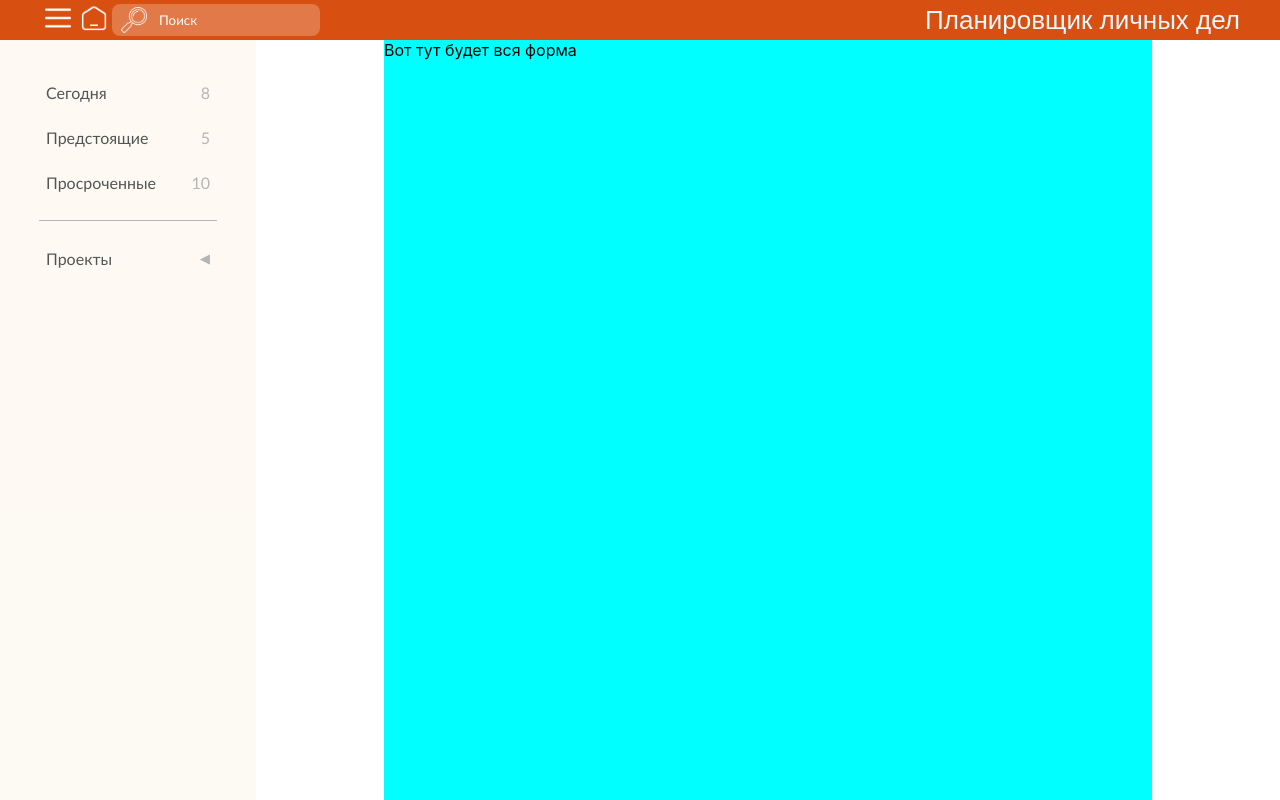
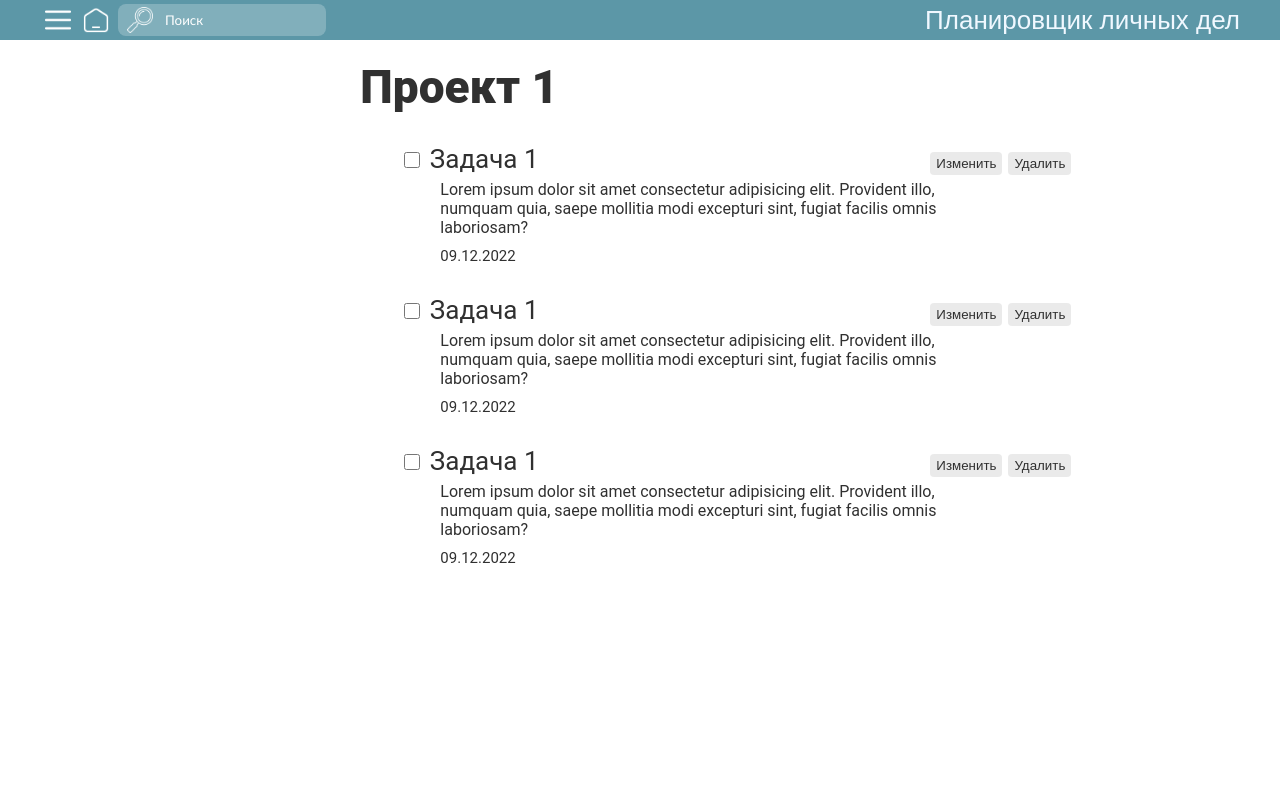
Before and after one commit to ZakirovRifkat/FrontSchedule, a React (Create React App) app: page / in a window 1280 px wide. Built offline with nearby package versions, Linux system fonts and the light colour scheme.

Commit message:
add animation + form

```diff
--- a/src/App.tsx
+++ b/src/App.tsx
@@ -1,12 +1,17 @@
 import "./App.css"
 import Header from "./components/header/Header"
 import Main from "./components/main/Main"
+import { useState } from "react"
 
-const App = () => {
+function App() {
+    let [menuMode, setMenuMode] = useState(false)
+    const editBurger = () => {
+        setMenuMode(!menuMode)
+    }
     return (
         <div className="body">
-            <Header />
-            <Main />
+            <Header setMenuMode={editBurger} />
+            <Main menuMode={menuMode} />
         </div>
     )
 }
--- a/src/components/content/Content.module.css
+++ b/src/components/content/Content.module.css
@@ -5,7 +5,57 @@
     width: 100%;
 }
 
-.tasks {
+.form {
     width: 75%;
-    background-color: aqua;
 }
+.title {
+    color: rgb(48, 48, 48);
+    font-family: Roboto, sans-serif;
+    font-weight: 800;
+    font-size: 46px;
+    margin: 20px 0 15px 30px;
+}
+.task {
+    display: flex;
+    justify-content: space-between;
+    margin: 20px 70px 0 70px;
+    color: rgb(48, 48, 48);
+    font-family: Roboto, sans-serif;
+    font-size: 26px;
+}
+.check {
+    outline: none;
+    height: 16px;
+    width: 16px;
+    background-color: #fff;
+    border: 1px solid #333;
+    border-radius: 3pxrgb (138, 31, 31);
+}
+.subtask {
+    margin: 5px 200px 0 110px;
+    font-family: Roboto, sans-serif;
+    color: rgb(48, 48, 48);
+    font-size: 16px;
+}
+.taskMargin {
+    margin: 30px 0;
+}
+.date {
+    margin: 10px 200px 0 110px;
+    font-family: Roboto, sans-serif;
+    color: rgb(48, 48, 48);
+    font-size: 15px;
+}
+.button {
+    margin: 0 3px;
+    outline: none;
+    border: none;
+    border-radius: 4px;
+    padding: 4px 6px;
+    background-color: rgba(144, 145, 145, 0.193);
+    color: rgb(48, 48, 48);
+}
+.button:hover {
+    background-color: rgba(144, 145, 145, 0.5);
+    transition: 0.2s;
+}
--- a/src/components/content/Content.tsx
+++ b/src/components/content/Content.tsx
@@ -3,7 +3,63 @@ import style from "./Content.module.css"
 const Content = () => {
     return (
         <div className={style.mainContent}>
-            <div className={style.tasks}>Вот тут будет вся форма</div>
+            <div className={style.form}>
+                <div className={style.title}>Проект 1</div>
+                <div className={style.taskMargin}>
+                    <div className={style.task}>
+                        <div>
+                            <input className={style.check} type={"checkbox"} />{" "}
+                            <span>Задача 1</span>
+                        </div>
+                        <div>
+                            <button className={style.button}>Изменить</button>
+                            <button className={style.button}>Удалить</button>
+                        </div>
+                    </div>
+                    <div className={style.subtask}>
+                        Lorem ipsum dolor sit amet consectetur adipisicing elit.
+                        Provident illo, numquam quia, saepe mollitia modi
+                        excepturi sint, fugiat facilis omnis laboriosam?
+                    </div>
+                    <div className={style.date}>09.12.2022</div>
+                </div>
+                <div className={style.taskMargin}>
+                    <div className={style.task}>
+                        <div>
+                            <input className={style.check} type={"checkbox"} />{" "}
+                            <span>Задача 1</span>
+                        </div>
+                        <div>
+                            <button className={style.button}>Изменить</button>
+                            <button className={style.button}>Удалить</button>
+                        </div>
+                    </div>
+                    <div className={style.subtask}>
+                        Lorem ipsum dolor sit amet consectetur adipisicing elit.
+                        Provident illo, numquam quia, saepe mollitia modi
+                        excepturi sint, fugiat facilis omnis laboriosam?
+                    </div>
+                    <div className={style.date}>09.12.2022</div>
+                </div>
+                <div className={style.taskMargin}>
+                    <div className={style.task}>
+                        <div>
+                            <input className={style.check} type={"checkbox"} />{" "}
+                            <span>Задача 1</span>
+                        </div>
+                        <div>
+                            <button className={style.button}>Изменить</button>
+                            <button className={style.button}>Удалить</button>
+                        </div>
+                    </div>
+                    <div className={style.subtask}>
+                        Lorem ipsum dolor sit amet consectetur adipisicing elit.
+                        Provident illo, numquam quia, saepe mollitia modi
+                        excepturi sint, fugiat facilis omnis laboriosam?
+                    </div>
+                    <div className={style.date}>09.12.2022</div>
+                </div>
+            </div>
         </div>
     )
 }
--- a/src/components/header/Header.module.css
+++ b/src/components/header/Header.module.css
@@ -1,5 +1,5 @@
 .header {
-    background-color: rgb(216, 80, 17);
+    background-color: rgba(30, 111, 133, 0.721);
     height: 40px;
     width: 100%;
     display: flex;
@@ -14,6 +14,26 @@
     font-size: 26px;
     font-family: Google Sans, Arial, sans-serif;
     margin-right: 40px;
+    cursor: default;
+}
+.button {
+    outline: none;
+    cursor: pointer;
+}
+.button:hover {
+    background-color: rgba(253, 253, 253, 0.226);
+    border-radius: 3px;
+    transition: 0.4s;
+}
+.home {
+    padding: 1.5px;
+    margin-right: 3px;
+    cursor: pointer;
+}
+.home:hover {
+    background-color: rgba(253, 253, 253, 0.226);
+    border-radius: 3px;
+    transition: 0.4s;
 }
 
 .headerIcons {
@@ -28,6 +48,8 @@
     width: 26px;
     height: 26px;
     margin: 0 5px;
+    display: flex;
+    align-items: flex-end;
 }
 
 .search {
@@ -63,7 +85,7 @@
 }
 
 @media (max-width: 1000px) {
-    .header_icons {
+    .headerIcons {
         margin-left: 13px;
     }
 }
--- a/src/components/header/Header.tsx
+++ b/src/components/header/Header.tsx
@@ -3,19 +3,19 @@ import image1 from "../../assets/menu.png"
 import image2 from "../../assets/home.png"
 import image3 from "../../assets/search.png"
 
-const Header = () => {
+const Header = (props) => {
     return (
         <div className={style.header}>
             <div className={style.headerIcons}>
                 <div>
-                    <a href="">
+                    <div onClick={props.setMenuMode} className={style.button}>
                         <img src={image1} className={style.icon}></img>
-                    </a>
+                    </div>
                 </div>
                 <div>
-                    <a href="">
-                        <img src={image2} className={style.icon}></img>
-                    </a>
+                    <div className={style.home}>
+                        <img src={image2} className={style.icon} />
+                    </div>
                 </div>
                 <div className={style.search}>
                     <img src={image3} className={style.icon}></img>
@@ -23,7 +23,7 @@ const Header = () => {
                         className={style.searchInput}
                         type="text"
                         placeholder="Поиск"
-                    />
+                    ></input>
                 </div>
             </div>
             <div className={style.logo}>Планировщик личных дел</div>
--- a/src/components/main/Main.tsx
+++ b/src/components/main/Main.tsx
@@ -2,10 +2,12 @@ import Content from "../content/Content"
 import Menu from "../menu/Menu"
 import style from "./Main.module.css"
 
-const Main = () => (
-    <div className={style.mainContainer}>
-        <Menu />
-        <Content />
-    </div>
-)
+const Main = (props) => {
+    return (
+        <div className={style.mainContainer}>
+            <Menu menuMode={props.menuMode} />
+            <Content />
+        </div>
+    )
+}
 export default Main
--- a/src/components/menu/Menu.module.css
+++ b/src/components/menu/Menu.module.css
@@ -1,9 +1,25 @@
 .mainMenu {
-    width: 320px;
+    min-width: 320px;
     background-color: rgba(245, 222, 179, 0.158);
     padding-top: 70px;
     display: flex;
     flex-direction: column;
+    transition: all 0.4s ease 0s;
+    overflow: hidden;
+    position: relative;
+    left: 0;
+}
+.mainMenuOff {
+   min-width: 0px;
+    background-color: rgba(245, 222, 179, 0.158);
+    padding-top: 70px;
+    display: flex;
+    flex-direction: column;
+    transition: all 0.4s ease 0s;
+    overflow: hidden;
+    position: relative;
+    left: -320px;
+
 }
 
 .text {
@@ -39,7 +55,7 @@
     color: rgb(82, 85, 85);
 }
 
-.main_content {
+.mainContent {
     background-color: white;
     width: 100%;
 }
@@ -55,8 +71,39 @@
     outline: none;
     border: none;
     background-color: rgba(240, 248, 255, 0);
-    padding: 0;
     cursor: pointer;
+    padding: 0 5px;
+    box-sizing: border-box;
+    transform: rotate(0deg);
+    transition: transform 0.4s ease 0s;
+}
+.addProjectButton {
+    color: rgba(92, 94, 95, 0.438);
+    outline: none;
+    border: none;
+    background-color: rgba(240, 248, 255, 0);
+    cursor: pointer;
+    font-size: 20px;
+    margin-right: 5px;
+    padding: 0 5px;
+}
+.addProjectButton:hover {
+    background-color: rgba(3, 3, 3, 0.123);
+    transition: 0.2s;
+    border-radius: 4px;
+}
+.projectButton:hover {
+    background-color: rgba(3, 3, 3, 0.123);
+    transition: 0.2s;
+    border-radius: 4px;
+}
+.triangleOn {
+    transform: rotate(-90deg);
+    transition: all 0.4s ease 0s;
+}
+.triangleOff {
+    transform: rotate(0deg);
+    transition: all 0.4s ease 0s;
 }
 
 .project {
@@ -66,6 +113,36 @@
     width: 100%;
     cursor: default;
 }
+
+.projectList {
+    padding: 2px 10px;
+    margin: 0 36px;
+    border-radius: 10px;
+    color: rgba(0, 0, 0, 0.788);
+    display: flex;
+}
+.projectList:hover {
+    background-color: rgba(3, 3, 3, 0.068);
+    transition: 0.2s;
+}
+.circle {
+    height: 8px;
+    width: 8px;
+    border-radius: 5px;
+    background-color: rgb(104, 99, 99);
+    align-self: center;
+    margin-right: 8px;
+}
+.projectContainer {
+    height: 500px;
+    overflow-y: hidden;
+    transition: height 1s ease 0s;
+}
+.projectContainerOff {
+    height: 0px;
+    overflow-y: hidden;
+    transition: height 0.4s ease 0s;
+}
 @media (max-width: 700px) {
     .right {
         display: none;
@@ -73,9 +150,6 @@
 }
 
 @media (max-width: 1000px) {
-    .mainMenu {
-        display: none;
-    }
     .left {
         margin-left: 13px;
     }
--- a/src/components/menu/Menu.tsx
+++ b/src/components/menu/Menu.tsx
@@ -1,24 +1,59 @@
-import { FC, ReactNode } from "react"
+import { FC, ReactNode, useState } from "react"
 import style from "./Menu.module.css"
 
-const Menu = () => {
+const Menu = (props) => {
+    let [listMode, setListMode] = useState(false);
+    const editListMode= ()=>{
+        setListMode(!listMode)
+    }
     return (
-        <div className={style.mainMenu}>
-            <MenuLink href="#" amount={8}>
-                Сегодня
-            </MenuLink>
-            <MenuLink href="#" amount={5}>
-                Предстоящие
-            </MenuLink>
-            <MenuLink href="#" amount={10}>
-                Просроченные
-            </MenuLink>
+        <div className={props.menuMode ? style.mainMenu : style.mainMenuOff}>
+            <div className={style.button}>
+                <a href="">
+                    <div className={style.buttonText}>
+                        <div>Сегодня</div>
+                        <div className={style.text}>8</div>
+                    </div>
+                </a>
+            </div>
+            <div className={style.button}>
+                <a href="">
+                    <div className={style.buttonText}>
+                        <div>Предстоящие</div>
+                        <div className={style.text}>5</div>
+                    </div>
+                </a>
+            </div>
+            <div className={style.button}>
+                <a href="">
+                    <div className={style.buttonText}>
+                        <div>Просроченнные</div>
+                        <div className={style.text}>10</div>
+                    </div>
+                </a>
+            </div>
             <span className={style.line}></span>
 
             <div className={style.button}>
                 <div className={style.buttonText}>
                     <div className={style.project}>Проекты</div>
-                    <button className={style.projectButton}>◀</button>
+                    <button className={style.addProjectButton}>+</button>
+                    <button onClick={editListMode} className={style.projectButton}><div className={listMode? style.triangleOn: style.triangleOff}>◀</div></button>
+                </div>
+            </div>
+
+            <div className={listMode? style.projectContainer : style.projectContainerOff}>
+                <div className={style.projectList}>
+                    <div className={style.circle}></div>
+                    <a>Проект 1</a>
+                </div>
+                <div className={style.projectList}>
+                    <div className={style.circle}></div>
+                    <a>Проект 2</a>
+                </div>
+                <div className={style.projectList}>
+                    <div className={style.circle}></div>
+                    <a>Проект 3</a>
                 </div>
             </div>
         </div>
@@ -26,17 +61,17 @@ const Menu = () => {
 }
 export default Menu
 
-const MenuLink: FC<{
-    href: string
-    amount: number
-    children?: ReactNode
-}> = ({ amount, href, children }) => (
-    <div className={style.button}>
-        <a href={href}>
-            <div className={style.buttonText}>
-                <div>{children}</div>
-                <div className={style.text}>{amount}</div>
-            </div>
-        </a>
-    </div>
-)
+// const MenuLink: FC<{
+//     href: string
+//     amount: number
+//     children?: ReactNode
+// }> = ({ amount, href, children }) => (
+//     <div className={style.button}>
+//         <a href={href}>
+//             <div className={style.buttonText}>
+//                 <div>{children}</div>
+//                 <div className={style.text}>{amount}</div>
+//             </div>
+//         </a>
+//     </div>
+// )
--- /dev/null
+++ b/src/react-app-env.d.ts
@@ -0,0 +1 @@
+/// <reference types="react-scripts" />
```
Also changed, not shown: 1 other file (tests, documents, lock files or other folders).
